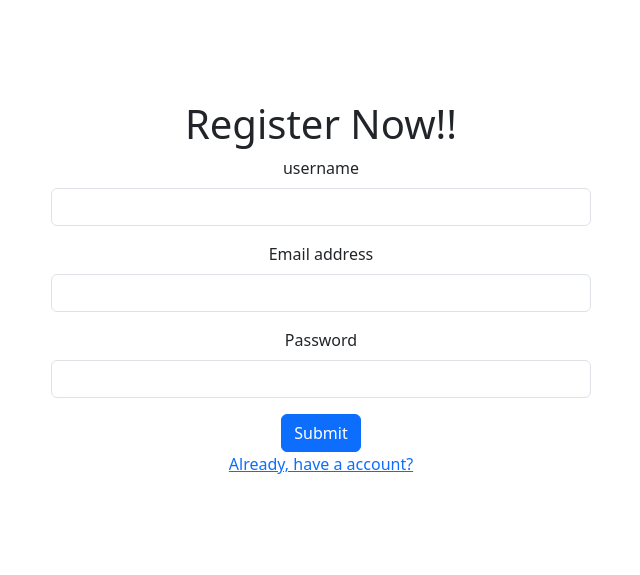
After one commit to Shivu031/Blog_python_flask, a Flask app: page /register in a window 1280 px wide. The commit adds this page. Shown: the top 575 px of the page, without its empty margins (319-959 px from the left). Run offline with Flask 3, Linux system fonts and the light colour scheme; parts of the project's set-up code (start-up, migrations or seed data) failed here and were passed over.

Commit message:
Implemented user authentication using JWT

```diff
--- a/main.py
+++ b/main.py
@@ -1,4 +1,4 @@
-from flask import Flask, render_template, request, session, redirect
+from flask import Flask, render_template, request, session, redirect, flash
 from flask_sqlalchemy import SQLAlchemy
 from flask_mail import Mail
 import json
@@ -6,21 +6,37 @@ from datetime import datetime
 import math
 import os
 from werkzeug.utils import secure_filename
-
+from flask_jwt_extended import (
+    JWTManager, create_access_token,
+    jwt_required, get_jwt_identity,set_access_cookies, unset_jwt_cookies
+)
+from flask import make_response
+from werkzeug.security import generate_password_hash, check_password_hash
 
 with open('config.json', 'r') as c:
     params = json.load(c)["params"]
 
 local_server = True
 app = Flask(__name__, static_folder='static')
+app.config["JWT_SECRET_KEY"] = params['jwt-secret-key']
+jwt = JWTManager(app)
 app.secret_key = 'super-secret-key'
 app.config.update(
     MAIL_SERVER = 'smtp.gmail.com',
     MAIL_PORT = '465',
     MAIL_USE_SSL = True,
     MAIL_USERNAME = params['gmail-user'],
-    MAIL_PASSWORD=  params['gmail-password']
+    MAIL_PASSWORD=  params['gmail-password'],
+    JWT_TOKEN_LOCATION=["cookies"],
+    JWT_COOKIE_SECURE=False,   # True only in HTTPS
+    JWT_ACCESS_COOKIE_PATH="/",
+    JWT_COOKIE_CSRF_PROTECT=False
 )
+
+@jwt.unauthorized_loader
+def unauthorized_callback(reason):
+    return redirect("/userlogin")
+
 mail = Mail(app)
 if(local_server):
     app.config['SQLALCHEMY_DATABASE_URI'] = params['local_uri']
@@ -29,6 +45,11 @@ else:
 app.config['UPLOAD_FOLDER'] = params['upload_location']
 db = SQLAlchemy(app)
 
+class Users(db.Model):
+    id = db.Column(db.Integer, primary_key=True)
+    username = db.Column(db.String(20), nullable=False)
+    email = db.Column(db.String(120), unique=True, nullable=False)
+    password = db.Column(db.String(255), nullable=False)
 
 class Contacts(db.Model):
     sno = db.Column(db.Integer, primary_key=True)
@@ -47,8 +68,61 @@ class Posts(db.Model):
     date = db.Column(db.String(12), nullable=True)
     img_file = db.Column(db.String(12), nullable=True)
 
+@app.route("/register", methods=['POST','GET'])
+def register():
+    if(request.method=='POST'):
+        username = request.form.get('username')
+        email = request.form.get('email')
+        password = request.form.get('password')
+        if Users.query.filter_by(email=email).first():
+            flash("Email already exists", "danger")
+            return redirect('/register')
+
+        hashed_pass = generate_password_hash(
+            password,
+            method="pbkdf2:sha256",
+            salt_length=16
+        )
+        user = Users(username=username, email=email, password=hashed_pass)
+        db.session.add(user)
+        db.session.commit()
+        return redirect('/userlogin')
+    return render_template('register.html')
+
+@app.route('/userlogin', methods=['POST','GET'])
+def api_login():
+    if request.method=='POST':
+        email = request.form.get('email')
+        password = request.form.get('password')
+
+        user = Users.query.filter_by(email=email).first()
+        if not user:
+            flash("Email not found", "danger")
+            return redirect('/userlogin')
+        if not check_password_hash(user.password, password):
+            flash("Incorrect entered password", "danger")
+            return redirect('/userlogin')
+
+        # Create JWT
+        access_token = create_access_token(identity=user.id)
+
+        # Store JWT in cookie
+        response = make_response(redirect("/"))
+        set_access_cookies(response, access_token)
+        return response
+    return render_template('userlogin.html')
+
+@app.route("/userlogout")
+def user_logout():
+    response = make_response(redirect("/userlogin"))
+    unset_jwt_cookies(response)
+    return response
+
 @app.route("/")
+@jwt_required()
 def home():
+    user_id = get_jwt_identity()
+    user = Users.query.get(user_id)
     posts = Posts.query.filter_by().all()
     last = math.ceil(len(posts)/int(params['no_of_posts']))
     page = request.args.get('page')
@@ -66,10 +140,11 @@ def home():
         prev = "/?page="+ str(page-1)
         next = "/?page="+ str(page+1)
 
-    return render_template('index.html', params=params, posts=posts, prev=prev, next=next)
+    return render_template('index.html', params=params, posts=posts, prev=prev, next=next, user=user)
 
 
 @app.route("/about")
+@jwt_required()
 def about():
     return render_template('about.html', params=params)
 
@@ -82,6 +157,7 @@ def uploader():
             return "Uploaded successfully!"
 
 @app.route("/post/<string:post_slug>", methods=['GET'])
+@jwt_required()
 def post_route(post_slug):
     post = Posts.query.filter_by(slug=post_slug).first()
     return render_template('post.html', params=params, post=post)
@@ -147,6 +223,7 @@ def logout():
     return redirect('/dashboard')
 
 @app.route("/contact", methods = ['GET', 'POST'])
+@jwt_required()
 def contact():
     if(request.method=='POST'):
         name = request.form.get('name')
--- a/templates/base.html
+++ b/templates/base.html
@@ -21,7 +21,6 @@
   </head>
 
   <body>
-
     <!-- Navigation -->
     <nav class="navbar navbar-expand-lg navbar-light fixed-top" id="mainNav">
       <div class="container">
@@ -40,6 +39,9 @@
             </li>
             <li class="nav-item">
               <a class="nav-link" href="/contact">Contact</a>
+            </li>
+            <li class="nav-item">
+              <a class="nav-link" href="/userlogout">Logout</a>
             </li>
           </ul>
         </div>
--- a/templates/index.html
+++ b/templates/index.html
@@ -12,6 +12,9 @@
     <div class="row">
       <div class="col-lg-8 col-md-10 mx-auto">
         <div class="site-heading">
+          {% if user %}
+            <h2>Welcome, {{ user.username }}</h2>
+          {% endif %}
           <h1>{{params['blog_name']}}</h1>
           <span class="subheading">{{params['tag_line']}}</span>
         </div>
--- /dev/null
+++ b/templates/register.html
@@ -0,0 +1,42 @@
+<!DOCTYPE html>
+<html lang="en">
+
+<head>
+  <meta charset="UTF-8">
+  <meta name="viewport" content="width=device-width, initial-scale=1.0">
+  <title>Document</title>
+  <link href="https://cdn.jsdelivr.net/npm/bootstrap@5.3.8/dist/css/bootstrap.min.css" rel="stylesheet"
+    integrity="sha384-sRIl4kxILFvY47J16cr9ZwB07vP4J8+LH7qKQnuqkuIAvNWLzeN8tE5YBujZqJLB" crossorigin="anonymous">
+</head>
+
+<body style="padding: 100px; text-align: center;">
+  {% with messages = get_flashed_messages(with_categories=true) %}
+    {% if messages %}
+      {% for category, message in messages %}
+        <div class="alert alert-{{ category }} w-50 mx-auto mt-3">
+          {{ message }}
+        </div>
+      {% endfor %}
+    {% endif %}
+  {% endwith %}
+  <h1 style="text-align: center;">Register Now!!</h1>
+  <form action="/register" method="post">
+    <div class="mb-3">
+      <label for="username" class="form-label">username</label>
+      <input type="text" class="form-control w-50 mx-auto" id="username" aria-describedby="emailHelp" name="username" required>
+    </div>
+    <div class="mb-3">
+      <label for="email" class="form-label">Email address</label>
+      <input type="email" class="form-control w-50 mx-auto" id="email" aria-describedby="emailHelp" name="email" required>
+    </div>
+    <div class="mb-3">
+      <label for="password" class="form-label">Password</label>
+      <input type="password" class="form-control w-50 mx-auto" id="password" name="password" required>
+    </div>
+    <button type="submit" class="btn btn-primary">Submit</button>
+    <br>
+    <a href="/userlogin">Already, have a account?</a>
+  </form>
+</body>
+
+</html>
```
Also changed, not shown: templates/userlogin.html (added, +38 -0 lines).
